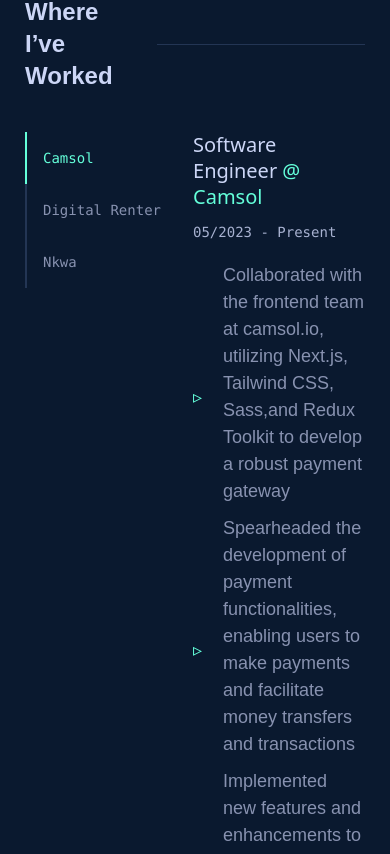
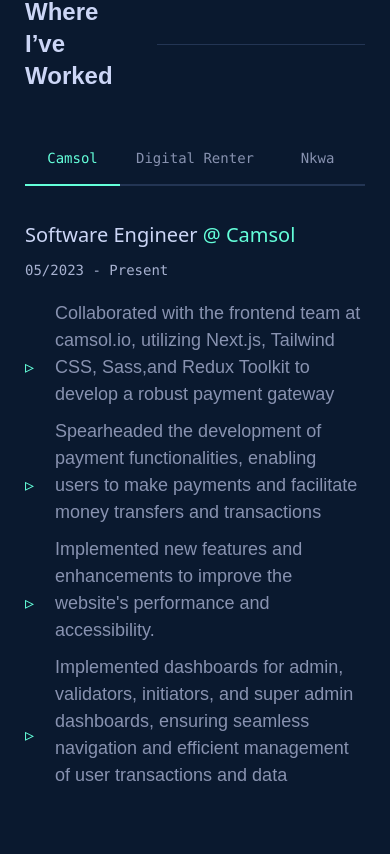
Before and after one commit to Fomonyuytar-Joseph/portfolio-website, a Next.js app: page / in a window 390 px wide. Shown: the part 2109-2963 px from the top of the page. Built offline with nearby package versions, Linux system fonts and the light colour scheme.

Commit message:
fix: make tab responsive

```diff
--- a/src/components/atoms/tabButton/tabButton.atom.tsx
+++ b/src/components/atoms/tabButton/tabButton.atom.tsx
@@ -9,14 +9,14 @@
 const TabButton: React.FC<TabButtonProps> = ({ active ,label ,onClick}) => {
   return (
     <div
-      className={`p-4 transition duration-300  hover:bg-secondary-green-tint font-mono text-sm border-l-2   ${
+      className={`max-md:w-full max-md:text-center  p-4 transition duration-300  hover:bg-secondary-green-tint font-mono text-sm border-b-2 md:border-b-0 md:border-l-2   ${
         active
           ? "text-secondary-green border-secondary-green"
           : "text-tertiary-slate border-primary-lightest-navy"
       }`}
       onClick={onClick}
     >
-      <button className="border-none  rounded-none bg-transparent   text-left text-nowrap">
+      <button className="border-none  rounded-none bg-transparent    text-left text-nowrap">
         {label}
       </button>
     </div>
--- a/src/components/molecules/tabPanel/tabPanel.molecule.tsx
+++ b/src/components/molecules/tabPanel/tabPanel.molecule.tsx
@@ -16,7 +16,7 @@
     "Nkwa",
   ]
   return (
-    <div className=''>
+    <div className='max-md:flex max-md:justify-between'>
       {placesWorked.map((place, index) => (
         <TabButton active={activeIndex === index} label={place} key={index} onClick={() => setActiveIndex(index)} />
       ))}
--- a/src/components/organisms/experience/experience.organism.tsx
+++ b/src/components/organisms/experience/experience.organism.tsx
@@ -43,7 +43,7 @@
   return (
     <div>
       <HeadingBannerAtom text="Where I’ve Worked" />
-      <div className="w-full flex gap-4">
+      <div className="w-full flex flex-col  md:flex-row gap-9 md:gap-4">
         <TabPanel activeIndex={activeIndex} setActiveIndex={setaActiveIndex} />
         <div>
           <div>
```
